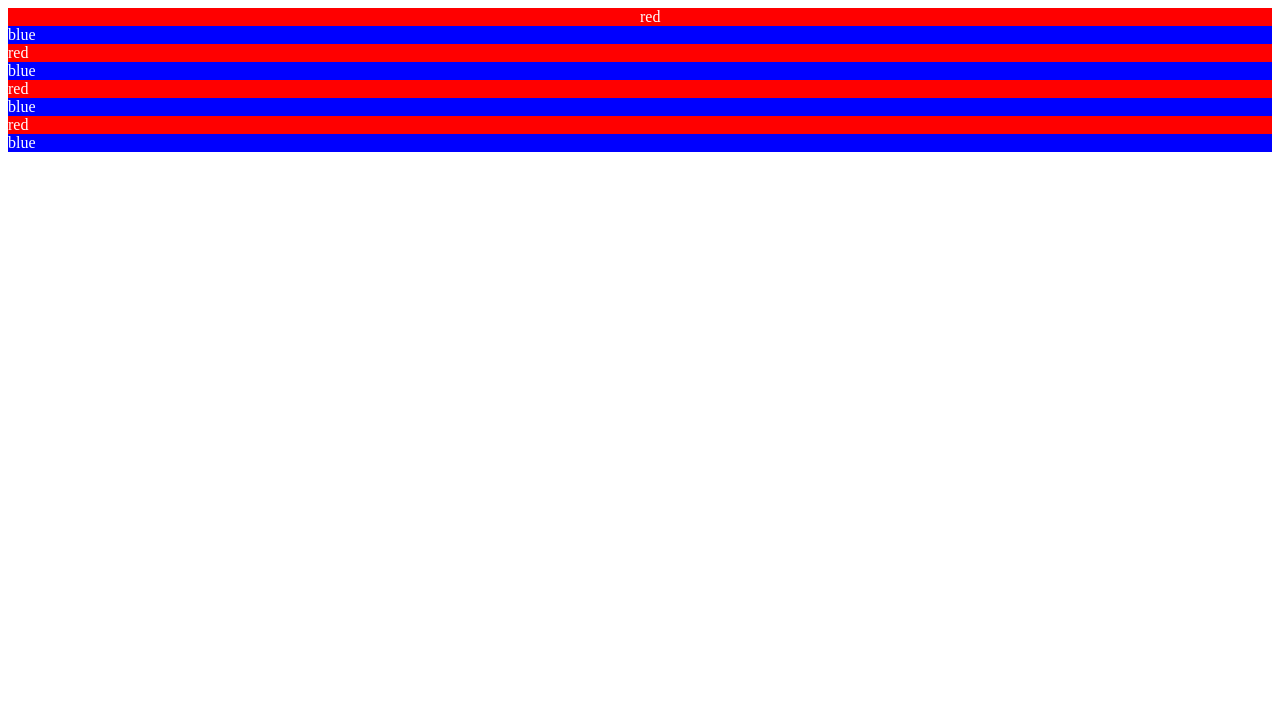
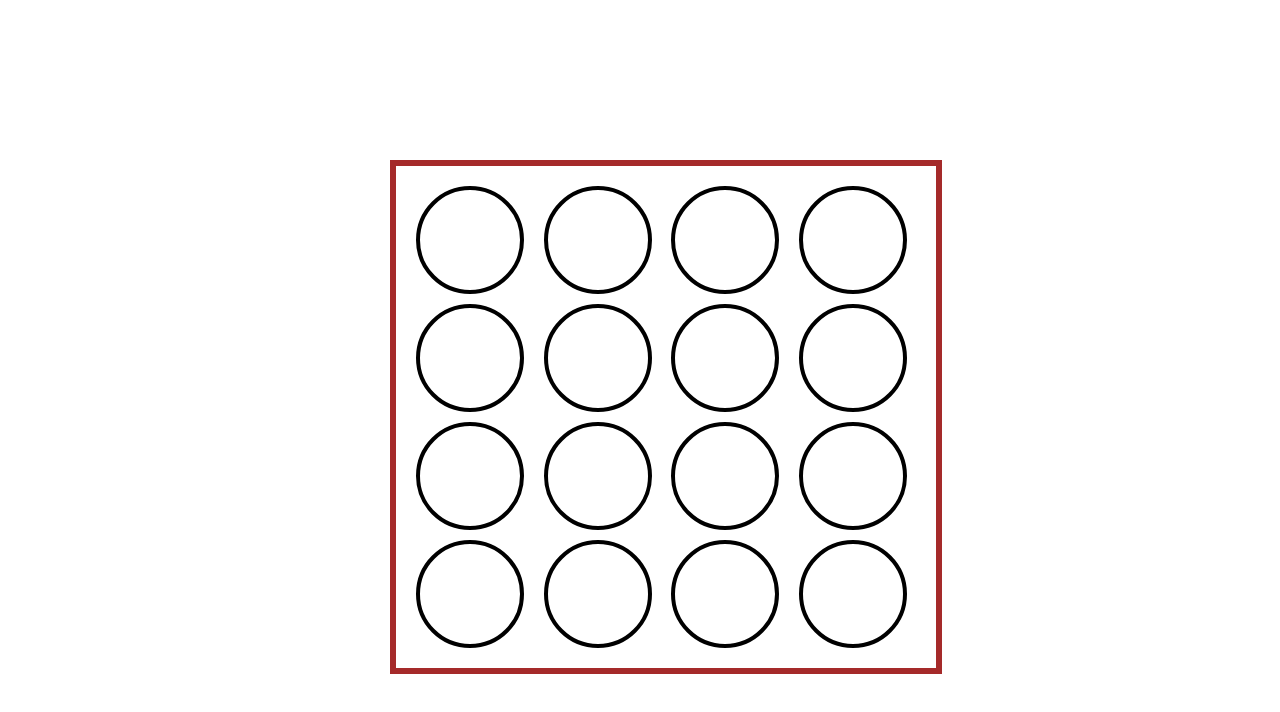
Before and after one commit to rkrahul21/udemy-Project, a React (Vite) app in the folder connect-4/: page / in a window 1280 px wide. Shown: the top 712 px of the page. Built offline with nearby package versions, Linux system fonts and the light colour scheme.

Commit message:
handling callbacks

```diff
--- a/connect-4/src/Components/GameBoard.jsx
+++ b/connect-4/src/Components/GameBoard.jsx
@@ -1,17 +1,48 @@
 import {React} from "react";
 import GameCircle from "./GameCircle";
+import '../Game.css' ;
+import { useState } from "react";
+
+const  NO_PLAYER =0;
+const  PLAYER_1 = 1;
+const  PLAYER_2 = 2;
+
 
 const GameBoard = ()=>{
+        const [gameboard,setgameboard] = useState(Array(16).fill(NO_PLAYER));
+        const [currentplayer,setcurrentplayer] = useState(PLAYER_1);
+
+        const circleClicked =(id)=>{
+        // console.log('circle clicked:'+ id)
+        const board =[...gameboard];
+        board[id] = currentplayer;
+        setgameboard(board);
+            console.log(gameboard);
+        setcurrentplayer(currentplayer === PLAYER_1 ? PLAYER_2 :PLAYER_1);
+    }
+
+    const rendercircle = id =>{
+        return <GameCircle id={id} className={`player_${gameboard[1]}`} oncircleclicked={circleClicked}/>
+    }
     return (
-    <div>
-    <GameCircle id= {1} color='red'> <span style={{color:'white',margin:"50%"}}> red </span></GameCircle>
-    <GameCircle id= {2} color='blue'> <span style={{color:'white'}}>blue </span></GameCircle>
-    <GameCircle id= {3} color='red'> <span style={{color:'white'}}>red </span></GameCircle>
-    <GameCircle id= {4} color='blue'> <span style={{color:'white'}}>blue </span></GameCircle>
-    <GameCircle id= {5} color='red'> <span style={{color:'white'}}>red </span></GameCircle>
-    <GameCircle id= {6} color='blue'> <span style={{color:'white'}}>blue </span></GameCircle>
-    <GameCircle id= {7} color='red'> <span style={{color:'white'}}>red </span></GameCircle>
-    <GameCircle id= {8} color='blue'> <span style={{color:'white'}}>blue </span></GameCircle>
+    <div  className="gameBoard" >
+
+    {rendercircle(0)}
+    {rendercircle(1)}
+    {rendercircle(2)}
+    {rendercircle(3)}
+    {rendercircle(4)}
+    {rendercircle(5)}
+    {rendercircle(6)}
+    {rendercircle(7)}
+    {rendercircle(8)}
+    {rendercircle(9)}
+    {rendercircle(10)}
+    {rendercircle(11)}
+    {rendercircle(12)}
+    {rendercircle(13)}
+    {rendercircle(14)}
+    {rendercircle(15)}
     </div>
 
     )
--- a/connect-4/src/Components/GameCircle.jsx
+++ b/connect-4/src/Components/GameCircle.jsx
@@ -1,20 +1,17 @@
 import {React } from "react";
+import '../Game.css' ;
 
 
-const clickHandler = (id)=>{
-    alert("Clicked on id no." +id );
-}
 
-const GameCircle = ({id,color,children})=>{ // object destructring
-    console.log(id);
+const GameCircle = ({id,children,oncircleclicked})=>{ // object destructring
+
 return(
 
-    <div onClick= {()=>clickHandler(id , color)} style={{backgroundColor:color}} >
-       {children}
+        <div className={`gameCircle player_0`} onClick= {()=>oncircleclicked(id)}  >
+         {children}
 
-    </div>
-
-)
+       </div>
+   )
 }
 
 export default GameCircle ;
--- /dev/null
+++ b/connect-4/src/Game.css
@@ -0,0 +1,32 @@
+.gameBoard{
+    display:grid;
+    grid-template-columns:repeat(4,1fr);
+    grid-template-rows:repeat(4,1fr);
+    grid-gap: 10px;
+    padding:20px;
+    width:500px;
+    position:absolute;
+    left:50%;
+    margin-left:-250px;
+    top:20%;
+    border: 6px solid brown;
+    /* background-color: black; */
+
+}
+
+.gameCircle{
+    width:100px;
+    height:100px;
+    border-radius:50%;
+    margin:10;
+    border: 4px solid black;
+}
+.player_0{
+    background-color: white;
+}
+.player_1{
+    background-color: red;
+}
+.player_2{
+    background-color: blue;
+}
```
